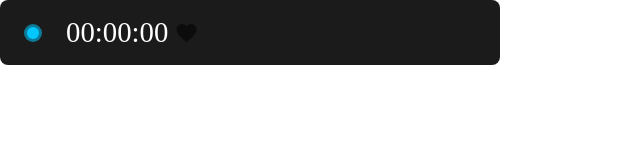
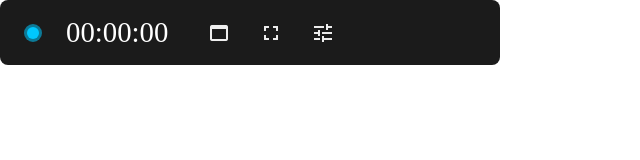
Before and after one commit to Elvincth/FL-Recorder, a Vue app: page /toolbar in a window 1280 px wide. Shown: the top 160 px of the page, without its empty margins (0-640 px from the left). Built offline with nearby package versions, Linux system fonts and the light colour scheme; a small style sheet from the web is missing; a web font is replaced by a local one.

Commit message:
Make icon button as componenet for more easy management

```diff
--- /dev/null
+++ b/src/components/toolbar/icon-button.vue
@@ -0,0 +1,33 @@
+<template>
+  <div class="item icon no-drag">
+    <v-btn icon color="var(--icon-button)">
+      <span class="material-icons" :style="`font-size: ${size}`">
+        <!--Name of the icob-->
+        <slot></slot>
+      </span>
+    </v-btn>
+  </div>
+</template>
+
+<script>
+export default {
+  /**
+   * @property {String|CSS size unit} size font size of the icon
+   */
+  props: {
+    size: String,
+  },
+};
+</script>
+
+<style lang="scss" scoped>
+//Disbale dragging area
+.no-drag {
+  -webkit-app-region: no-drag;
+}
+
+//Color of the icon
+.material-icons {
+  color: var(--icon-button);
+}
+</style>
--- a/src/styles/app.scss
+++ b/src/styles/app.scss
@@ -6,6 +6,7 @@
     --background-color: #1B1B1B;
     --separator: #282A30;
     --round-button: #282A30;
+    --icon-button: #EFEFEF; //Icon button color
 }
 
 @font-face {
--- a/src/views/toolbar.vue
+++ b/src/views/toolbar.vue
@@ -8,20 +8,24 @@
     <div class="item timer-wrapper">
       <timer></timer>
     </div>
-    <!--Button-->
-    <div class="item no-drag">
-      <v-btn icon color="pink">
-        <v-icon>mdi-heart</v-icon>
-      </v-btn>
-    </div>
+
+    <!--Button Window Record-->
+    <iconButton>web_asset</iconButton>
+    <!--Button Screen Record-->
+    <iconButton>fullscreen</iconButton>
+    <!--Button Screen Record-->
+    <iconButton>tune</iconButton>
   </div>
 </template>
 
 <script>
 import timer from "../components/home/timer";
+import iconButton from "../components/toolbar/icon-button";
+
 export default {
   components: {
     timer,
+    iconButton,
   },
 };
 </script>
@@ -48,6 +52,11 @@ $window-width: 500px;
   font-size: 1.8rem;
 }
 
+//Icon button style
+::v-deep .theme--light.v-btn.v-btn--icon {
+  color: var(--icon-button);
+}
+
 //Disbale dragging area
 .no-drag {
   -webkit-app-region: no-drag;
@@ -55,6 +64,7 @@ $window-width: 500px;
 
 .timer-wrapper {
   margin-left: 1.5rem;
+  margin-right: 1rem;
 }
 
 .indicator {
@@ -78,6 +88,10 @@ $window-width: 500px;
     display: flex;
     justify-content: center;
     align-items: center;
+    //For icon container
+    &.icon {
+      margin-left: 1rem;
+    }
   }
 }
 </style>
```
